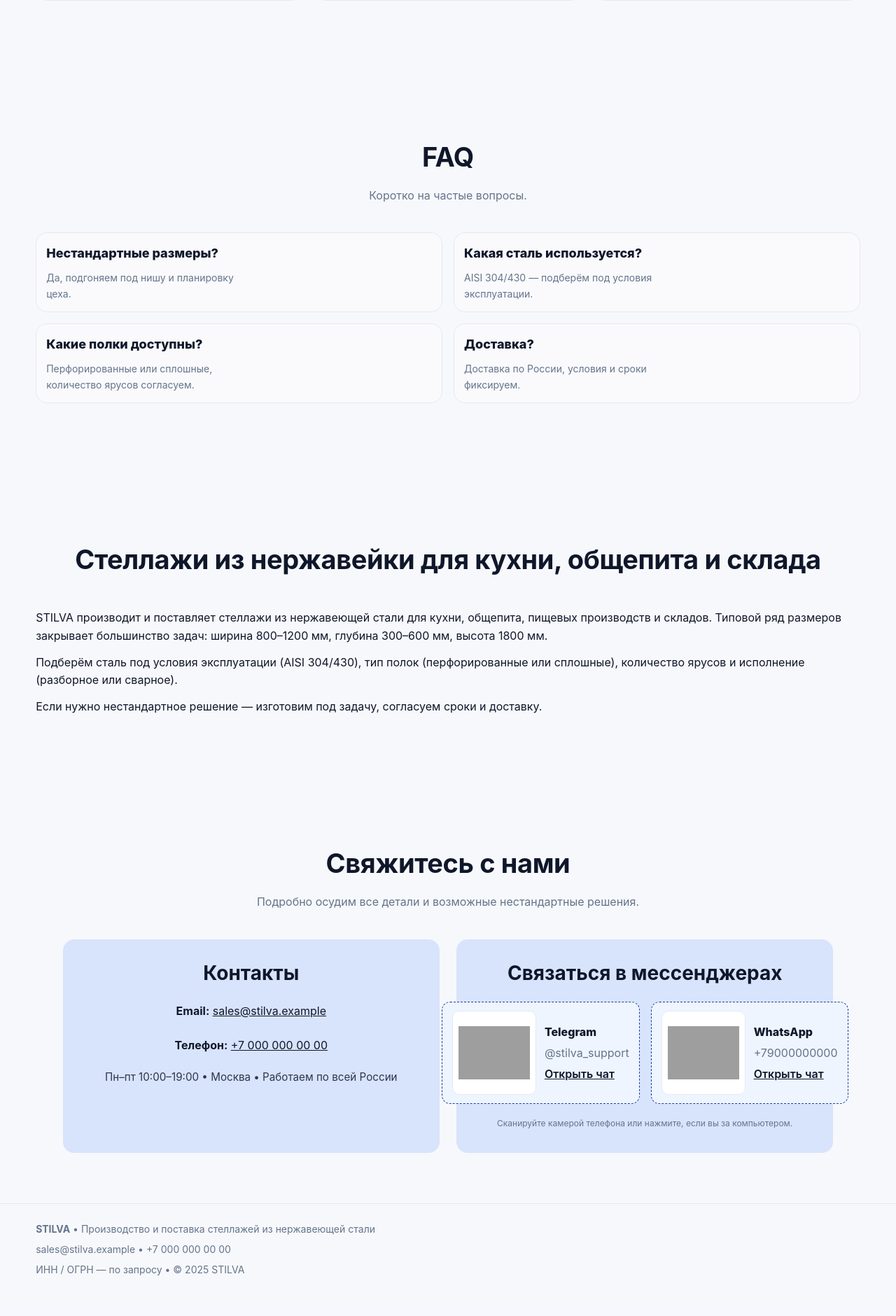
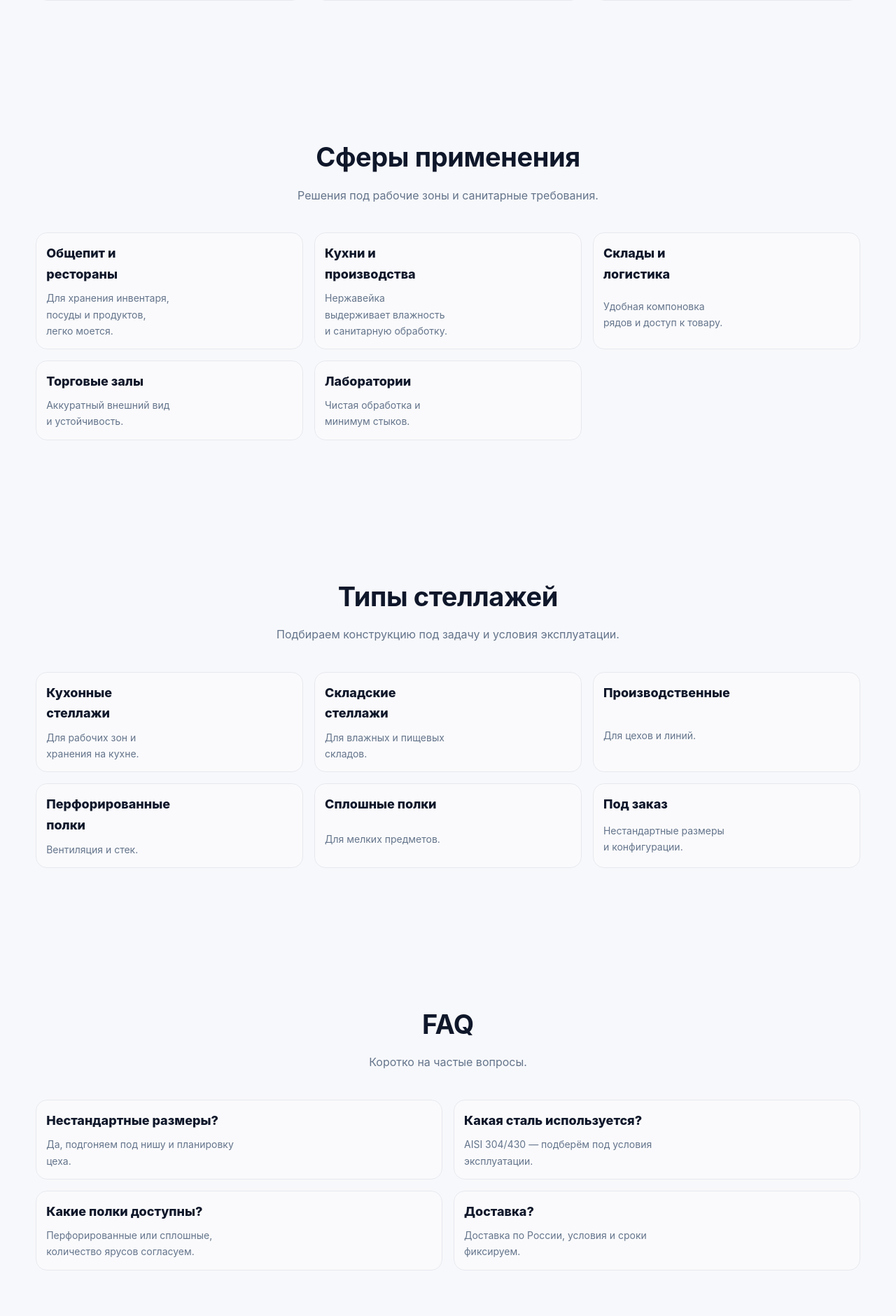
Before and after one commit to olenev33333-lab/stilva, a PHP site: page / in a window 1280 px wide; the page is wider, and only the part inside the window is pictured. Shown: the part 2193-4073 px from the top of that part at 70% size. Before the commit the page ends 4015 px from the top of that part, so only its background shows below. Run offline with PHP 8.4, Linux system fonts and the light colour scheme; data that the repository does not hold is empty; grey boxes are pictures that could not be loaded.

Commit message:
Boost SEO content sections and metadata defaults

```diff
--- a/prod_site/stilva.ru/index.php
+++ b/prod_site/stilva.ru/index.php
@@ -160,6 +160,16 @@ $homeSpecsTitle = trim((string)($home['specs_title'] ?? 'Характерист
 $homeSpecsLead = trim((string)($home['specs_lead'] ?? 'Типовой ряд и индивидуальные решения.'));
 $homeSpecsRaw = trim((string)($home['specs_items'] ?? "Полки|Перфорированные или сплошные — под задачу хранения.\nРазмеры|Типовой ряд: ширина 800–1200, глубина 300–600, высота 1800 мм.\nСборка|Разборные или сварные исполнения.\nРегулировка|Возможна настройка уровня полок по высоте.\nОпоры|Регулируемые опоры для ровной установки.\nСроки|Согласуем до старта производства."));
 $homeSpecs = parse_pairs($homeSpecsRaw);
+
+$homeCasesTitle = trim((string)($home['cases_title'] ?? 'Сферы применения'));
+$homeCasesLead = trim((string)($home['cases_lead'] ?? 'Решения под рабочие зоны и санитарные требования.'));
+$homeCasesRaw = trim((string)($home['cases_items'] ?? "Общепит и рестораны|Для хранения инвентаря, посуды и продуктов, легко моется.\nКухни и производства|Нержавейка выдерживает влажность и санитарную обработку.\nСклады и логистика|Удобная компоновка рядов и доступ к товару.\nТорговые залы|Аккуратный внешний вид и устойчивость.\nЛаборатории|Чистая обработка и минимум стыков."));
+$homeCases = parse_pairs($homeCasesRaw);
+
+$homeTypesTitle = trim((string)($home['types_title'] ?? 'Типы стеллажей'));
+$homeTypesLead = trim((string)($home['types_lead'] ?? 'Подбираем конструкцию под задачу и условия эксплуатации.'));
+$homeTypesRaw = trim((string)($home['types_items'] ?? "Кухонные стеллажи|Для рабочих зон и хранения на кухне.\nСкладские стеллажи|Для влажных и пищевых складов.\nПроизводственные|Для цехов и линий.\nПерфорированные полки|Вентиляция и стек.\nСплошные полки|Для мелких предметов.\nПод заказ|Нестандартные размеры и конфигурации."));
+$homeTypes = parse_pairs($homeTypesRaw);
 
 $homeFaqTitle = trim((string)($home['faq_title'] ?? 'FAQ'));
 $homeFaqLead = trim((string)($home['faq_lead'] ?? 'Коротко на частые вопросы.'));
@@ -636,6 +646,32 @@ $ld = json_encode($ldObjects, JSON_UNESCAPED_UNICODE | JSON_UNESCAPED_SLASHES);
 <?php endforeach; ?>
 </div>
 </section>
+<?php if ($homeCases): ?>
+<section class="wrap section" id="cases">
+<div class="section__head">
+<h2 class="h2"><?= h($homeCasesTitle) ?></h2>
+<p class="lead"><?= h($homeCasesLead) ?></p>
+</div>
+<div class="catalog__grid" style="grid-template-columns:repeat(3,minmax(0,1fr));gap:16px;padding-inline:var(--side)">
+<?php foreach ($homeCases as $it): ?>
+<div class="product"><div class="product__body"><div class="product__title"><?= h($it['title']) ?></div><div class="product__meta"><?= h($it['text']) ?></div></div></div>
+<?php endforeach; ?>
+</div>
+</section>
+<?php endif; ?>
+<?php if ($homeTypes): ?>
+<section class="wrap section" id="types">
+<div class="section__head">
+<h2 class="h2"><?= h($homeTypesTitle) ?></h2>
+<p class="lead"><?= h($homeTypesLead) ?></p>
+</div>
+<div class="catalog__grid" style="grid-template-columns:repeat(3,minmax(0,1fr));gap:16px;padding-inline:var(--side)">
+<?php foreach ($homeTypes as $it): ?>
+<div class="product"><div class="product__body"><div class="product__title"><?= h($it['title']) ?></div><div class="product__meta"><?= h($it['text']) ?></div></div></div>
+<?php endforeach; ?>
+</div>
+</section>
+<?php endif; ?>
 <!-- FAQ -->
 <section class="wrap section" id="faq">
 <div class="section__head">
```
Also changed, not shown: prod_site/stilva.ru/admin/app.html (+26 -0 lines).
